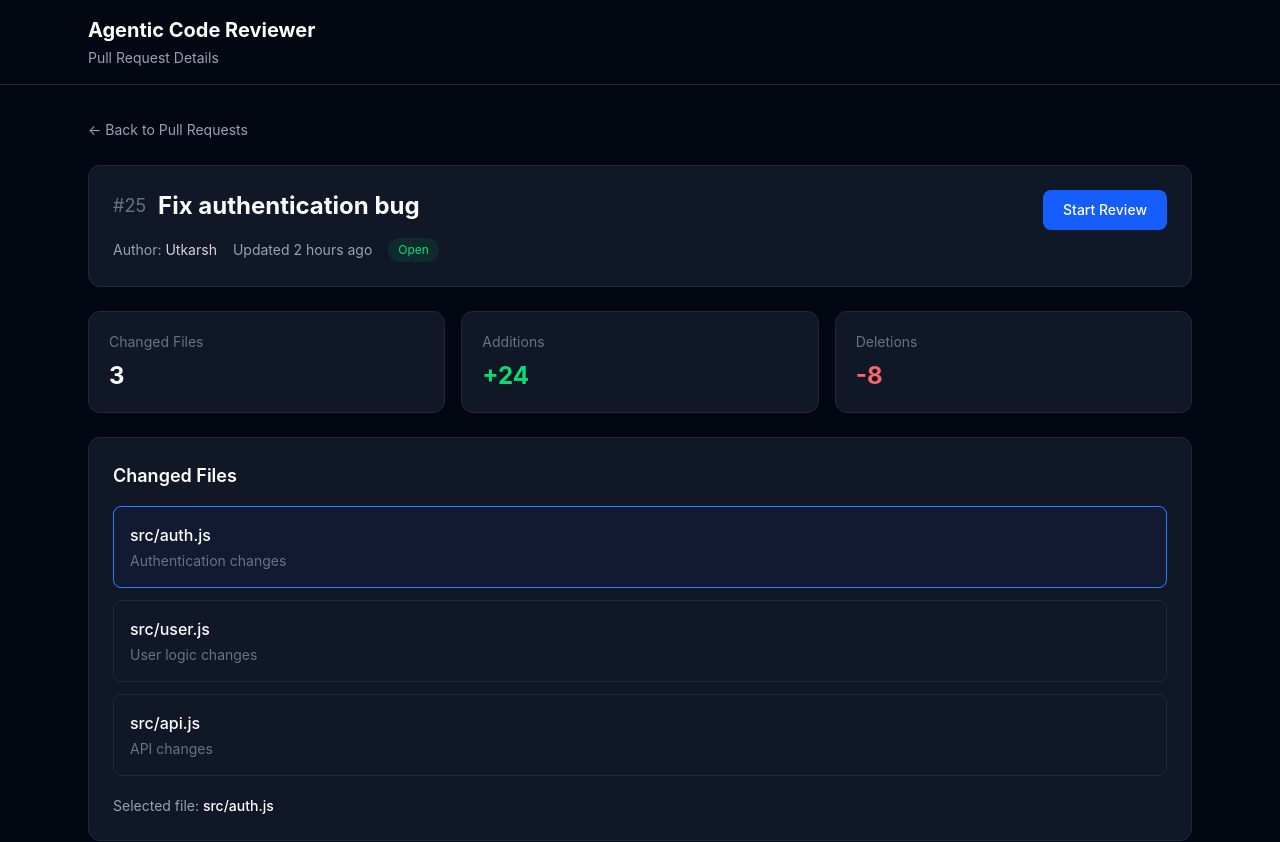
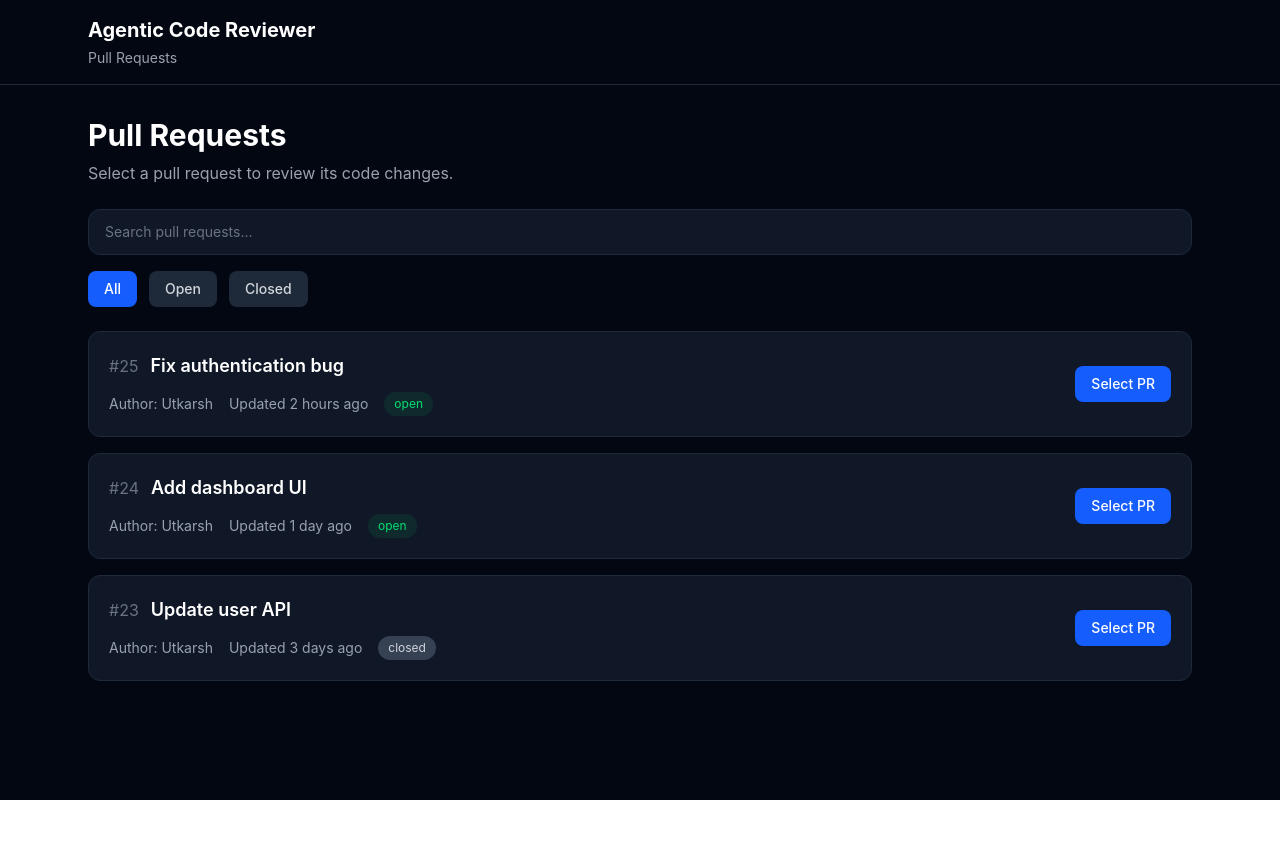
Before and after one commit to utkarsh191/agentic-code-reviewer, a React (Vite) app in the folder client/: page / in a window 1280 px wide. Shown: the top 842 px of the page. After the commit the page ends 800 px from the top, so only its background shows below. Built offline with nearby package versions, Linux system fonts and the light colour scheme.

Commit message:
feat: connect pull request details to selected PR

```diff
--- a/client/src/App.tsx
+++ b/client/src/App.tsx
@@ -2,11 +2,7 @@ import PullRequestDetails from "./pages/PullRequestDetails";
 
 function App() {
   return (
-    <PullRequestDetails
-      onBack={() => {
-        window.history.back();
-      }}
-    />
+    <PullRequestDetails />
   );
 }
 
--- a/client/src/pages/PullRequestDetails.tsx
+++ b/client/src/pages/PullRequestDetails.tsx
@@ -1,13 +1,111 @@
 import { useState } from "react";
 
 interface PullRequestDetailsProps {
+  number: number;
+  title: string;
+  author: string;
+  status: "open" | "closed";
+  updatedAt: string;
   onBack: () => void;
 }
 
 const PullRequestDetails = ({
+  number,
+  title,
+  author,
+  status,
+  updatedAt,
   onBack,
-}: PullRequestDetailsProps) => {
-  const [selectedFile, setSelectedFile] = useState("src/auth.js");
+}: PullRequestDetailsProps) => (
+  <div className="min-h-screen bg-gray-950 text-white p-6">
+    <button
+      type="button"
+      onClick={onBack}
+      className="mb-6 rounded-lg bg-gray-800 px-4 py-2 text-sm font-medium"
+    >
+      Back
+    </button>
+    <h1 className="text-3xl font-bold">
+      #{number} {title}
+    </h1>
+    <p className="mt-3 text-gray-400">Author: {author}</p>
+    <p className="mt-1 text-gray-400">
+      Status: {status} · Updated {updatedAt}
+    </p>
+  </div>
+);
+
+interface PullRequest {
+  id: number;
+  number: number;
+  title: string;
+  author: string;
+  status: "open" | "closed";
+  updatedAt: string;
+}
+
+const PullRequests = () => {
+  const [pullRequests] = useState<PullRequest[]>([
+    {
+      id: 1,
+      number: 25,
+      title: "Fix authentication bug",
+      author: "Utkarsh",
+      status: "open",
+      updatedAt: "2 hours ago",
+    },
+    {
+      id: 2,
+      number: 24,
+      title: "Add dashboard UI",
+      author: "Utkarsh",
+      status: "open",
+      updatedAt: "1 day ago",
+    },
+    {
+      id: 3,
+      number: 23,
+      title: "Update user API",
+      author: "Utkarsh",
+      status: "closed",
+      updatedAt: "3 days ago",
+    },
+  ]);
+
+  const [search, setSearch] = useState("");
+
+  const [filter, setFilter] = useState<
+    "all" | "open" | "closed"
+  >("all");
+
+  const [selectedPR, setSelectedPR] =
+    useState<PullRequest | null>(null);
+
+  const [showDetails, setShowDetails] = useState(false);
+
+  const filteredPullRequests = pullRequests.filter((pr) => {
+    const matchesSearch =
+      pr.title.toLowerCase().includes(search.toLowerCase()) ||
+      pr.number.toString().includes(search);
+
+    const matchesFilter =
+      filter === "all" || pr.status === filter;
+
+    return matchesSearch && matchesFilter;
+  });
+
+  if (showDetails && selectedPR) {
+    return (
+      <PullRequestDetails
+        number={selectedPR.number}
+        title={selectedPR.title}
+        author={selectedPR.author}
+        status={selectedPR.status}
+        updatedAt={selectedPR.updatedAt}
+        onBack={() => setShowDetails(false)}
+      />
+    );
+  }
 
   return (
     <div className="min-h-screen bg-gray-950 text-white">
@@ -18,210 +116,165 @@ const PullRequestDetails = ({
           </h1>
 
           <p className="text-sm text-gray-400 mt-1">
-            Pull Request Details
+            Pull Requests
           </p>
         </div>
       </header>
 
       <main className="max-w-6xl mx-auto px-6 py-8">
-        {/* Back Button */}
+        <h2 className="text-3xl font-bold">
+          Pull Requests
+        </h2>
+
+        <p className="mt-2 text-gray-400">
+          Select a pull request to review its code changes.
+        </p>
+
+        {/* Search */}
+        <div className="mt-6">
+          <input
+            type="text"
+            value={search}
+            onChange={(e) => setSearch(e.target.value)}
+            placeholder="Search pull requests..."
+            className="w-full rounded-xl border border-gray-800 bg-gray-900 px-4 py-3 text-sm text-white placeholder-gray-500 outline-none focus:border-blue-500 focus:ring-2 focus:ring-blue-500/20"
+          />
+        </div>
+
+        {/* Filters */}
+        <div className="flex gap-3 mt-4">
           <button
             type="button"
-          onClick={onBack}
-          className="text-sm text-gray-400 hover:text-white"
+            onClick={() => setFilter("all")}
+            className={`px-4 py-2 rounded-lg text-sm font-medium ${
+              filter === "all"
+                ? "bg-blue-600 text-white"
+                : "bg-gray-800 text-gray-300"
+            }`}
           >
-          ← Back to Pull Requests
+            All
           </button>
 
-        {/* PR Information */}
-        <div className="mt-6 border border-gray-800 bg-gray-900 rounded-xl p-6">
-          <div className="flex items-start justify-between gap-6">
+          <button
+            type="button"
+            onClick={() => setFilter("open")}
+            className={`px-4 py-2 rounded-lg text-sm font-medium ${
+              filter === "open"
+                ? "bg-green-600 text-white"
+                : "bg-gray-800 text-gray-300"
+            }`}
+          >
+            Open
+          </button>
+
+          <button
+            type="button"
+            onClick={() => setFilter("closed")}
+            className={`px-4 py-2 rounded-lg text-sm font-medium ${
+              filter === "closed"
+                ? "bg-gray-600 text-white"
+                : "bg-gray-800 text-gray-300"
+            }`}
+          >
+            Closed
+          </button>
+        </div>
+
+        {/* Pull Request List */}
+        <div className="mt-6 space-y-4">
+          {filteredPullRequests.map((pr) => (
+            <div
+              key={pr.id}
+              className={`border rounded-xl p-5 ${
+                selectedPR?.id === pr.id
+                  ? "border-blue-500 bg-blue-950/20"
+                  : "border-gray-800 bg-gray-900"
+              }`}
+            >
+              <div className="flex items-center justify-between">
                 <div>
                   <div className="flex items-center gap-3">
-                <span className="text-gray-500 text-lg">
-                  #25
+                    <span className="text-gray-500">
+                      #{pr.number}
                     </span>
 
-                <h2 className="text-2xl font-bold">
-                  Fix authentication bug
-                </h2>
+                    <h3 className="text-lg font-semibold">
+                      {pr.title}
+                    </h3>
                   </div>
 
-              <div className="flex items-center gap-4 mt-4 text-sm text-gray-400">
+                  <div className="flex items-center gap-4 mt-3 text-sm text-gray-400">
                     <span>
-                  Author:{" "}
-                  <span className="text-gray-300">
-                    Utkarsh
-                  </span>
+                      Author: {pr.author}
                     </span>
 
                     <span>
-                  Updated 2 hours ago
+                      Updated {pr.updatedAt}
                     </span>
 
-                <span className="px-2.5 py-1 rounded-full text-xs bg-green-500/10 text-green-400">
-                  Open
+                    <span
+                      className={`px-2.5 py-1 rounded-full text-xs ${
+                        pr.status === "open"
+                          ? "bg-green-500/10 text-green-400"
+                          : "bg-gray-700 text-gray-300"
+                      }`}
+                    >
+                      {pr.status}
                     </span>
                   </div>
                 </div>
 
                 <button
                   type="button"
-              className="shrink-0 px-5 py-2.5 bg-blue-600 hover:bg-blue-700 rounded-lg text-sm font-medium transition"
+                  onClick={() => setSelectedPR(pr)}
+                  className={`px-4 py-2 rounded-lg text-sm font-medium ${
+                    selectedPR?.id === pr.id
+                      ? "bg-green-600 text-white"
+                      : "bg-blue-600 hover:bg-blue-700 text-white"
+                  }`}
                 >
-              Start Review
+                  {selectedPR?.id === pr.id
+                    ? "Selected"
+                    : "Select PR"}
                 </button>
               </div>
             </div>
+          ))}
 
-        {/* PR Stats */}
-        <div className="mt-6 grid grid-cols-1 md:grid-cols-3 gap-4">
-          <div className="border border-gray-800 bg-gray-900 rounded-xl p-5">
-            <p className="text-sm text-gray-500">
-              Changed Files
+          {filteredPullRequests.length === 0 && (
+            <div className="text-center py-10 text-gray-500">
+              No pull requests found.
+            </div>
+          )}
+        </div>
+
+        {/* Selected PR */}
+        {selectedPR && (
+          <div className="mt-6 border border-blue-500/30 bg-blue-950/10 rounded-xl p-5">
+            <p className="text-sm text-gray-400">
+              Selected Pull Request
             </p>
 
-            <p className="text-2xl font-bold mt-2">
-              3
-            </p>
-          </div>
-
-          <div className="border border-gray-800 bg-gray-900 rounded-xl p-5">
-            <p className="text-sm text-gray-500">
-              Additions
-            </p>
-
-            <p className="text-2xl font-bold mt-2 text-green-400">
-              +24
-            </p>
-          </div>
-
-          <div className="border border-gray-800 bg-gray-900 rounded-xl p-5">
-            <p className="text-sm text-gray-500">
-              Deletions
-            </p>
-
-            <p className="text-2xl font-bold mt-2 text-red-400">
-              -8
-            </p>
-          </div>
-        </div>
-
-        {/* Changed Files */}
-        <div className="mt-6 border border-gray-800 bg-gray-900 rounded-xl p-6">
-          <h3 className="text-lg font-semibold">
-            Changed Files
+            <h3 className="text-lg font-semibold mt-1">
+              #{selectedPR.number} {selectedPR.title}
             </h3>
 
-          <div className="mt-4 space-y-3">
-            <button
-              type="button"
-              onClick={() => setSelectedFile("src/auth.js")}
-              className={`w-full text-left border rounded-lg p-4 transition ${
-                selectedFile === "src/auth.js"
-                  ? "border-blue-500 bg-blue-950/20"
-                  : "border-gray-800 hover:border-gray-700"
-              }`}
-            >
-              <p className="font-medium">
-                src/auth.js
+            <p className="text-sm text-gray-400 mt-2">
+              Author: {selectedPR.author}
             </p>
-
-              <p className="text-sm text-gray-500 mt-1">
-                Authentication changes
-              </p>
-            </button>
 
             <button
               type="button"
-              onClick={() => setSelectedFile("src/user.js")}
-              className={`w-full text-left border rounded-lg p-4 transition ${
-                selectedFile === "src/user.js"
-                  ? "border-blue-500 bg-blue-950/20"
-                  : "border-gray-800 hover:border-gray-700"
-              }`}
+              onClick={() => setShowDetails(true)}
+              className="mt-4 px-5 py-2.5 bg-blue-600 hover:bg-blue-700 rounded-lg text-sm font-medium"
             >
-              <p className="font-medium">
-                src/user.js
-              </p>
-
-              <p className="text-sm text-gray-500 mt-1">
-                User logic changes
-              </p>
-            </button>
-
-            <button
-              type="button"
-              onClick={() => setSelectedFile("src/api.js")}
-              className={`w-full text-left border rounded-lg p-4 transition ${
-                selectedFile === "src/api.js"
-                  ? "border-blue-500 bg-blue-950/20"
-                  : "border-gray-800 hover:border-gray-700"
-              }`}
-            >
-              <p className="font-medium">
-                src/api.js
-              </p>
-
-              <p className="text-sm text-gray-500 mt-1">
-                API changes
-              </p>
+              View PR Details
             </button>
           </div>
-
-          <div className="mt-5 text-sm text-gray-400">
-            Selected file:{" "}
-            <span className="text-white font-medium">
-              {selectedFile}
-            </span>
-          </div>
-        </div>
-
-        {/* Diff */}
-        <div className="mt-6 border border-gray-800 bg-gray-900 rounded-xl overflow-hidden">
-          <div className="px-5 py-4 border-b border-gray-800">
-            <h3 className="font-semibold">
-              Diff
-            </h3>
-
-            <p className="text-sm text-gray-500 mt-1">
-              Changes in {selectedFile}
-            </p>
-          </div>
-
-          <div className="p-5 font-mono text-sm overflow-x-auto">
-            <div className="text-gray-500">
-              @@ -10,5 +10,6 @@
-            </div>
-
-            <div className="mt-2 text-gray-300">
-              <span className="text-gray-500">
-                {" "}
-              </span>
-              function login(user) {"{"}
-            </div>
-
-            <div className="bg-red-950/30 text-red-400 px-2">
-              - return user.password;
-            </div>
-
-            <div className="bg-green-950/30 text-green-400 px-2">
-              + const password = user.password;
-            </div>
-
-            <div className="bg-green-950/30 text-green-400 px-2">
-              + validatePassword(password);
-            </div>
-
-            <div className="text-gray-300">
-              {" "}
-              {"}"}
-            </div>
-          </div>
-        </div>
+        )}
       </main>
     </div>
   );
 };
 
-export default PullRequestDetails;
+export default PullRequests;
```
Lines whose indentation alone changed are shown as unchanged.
